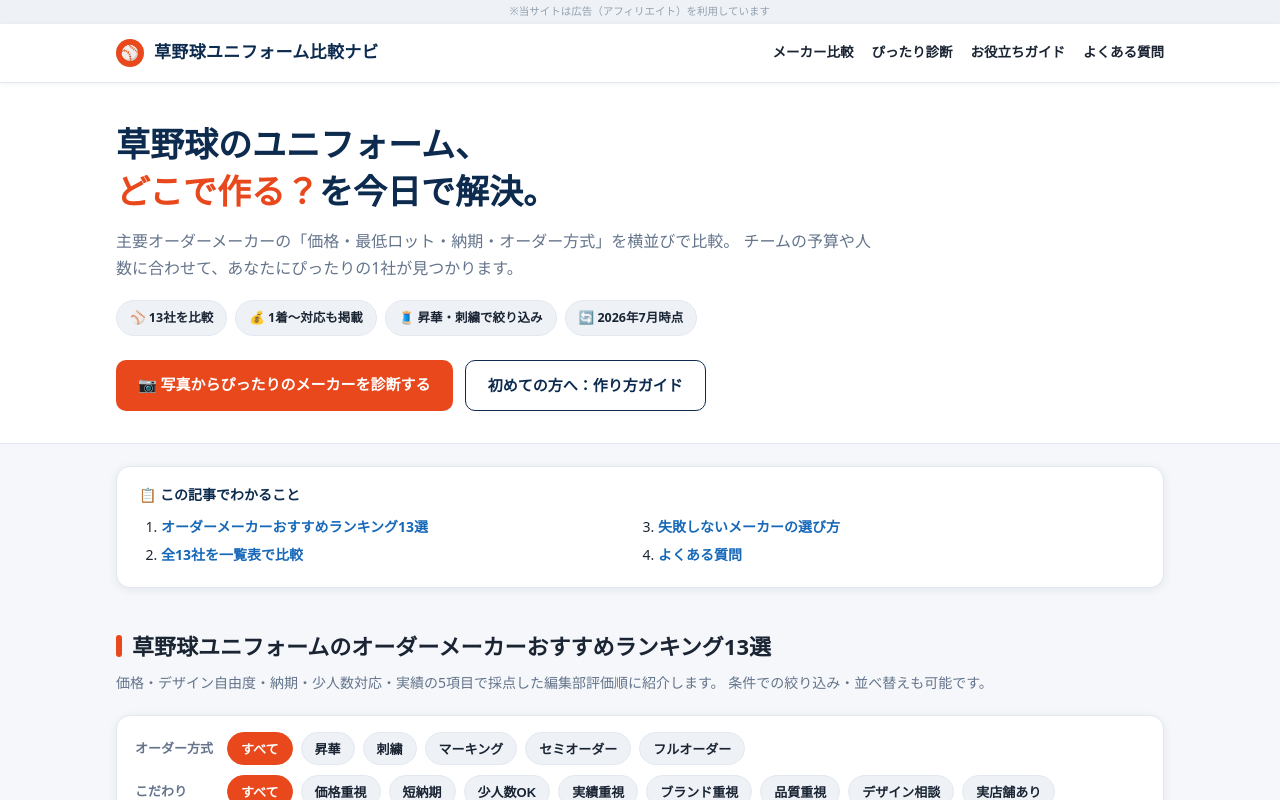
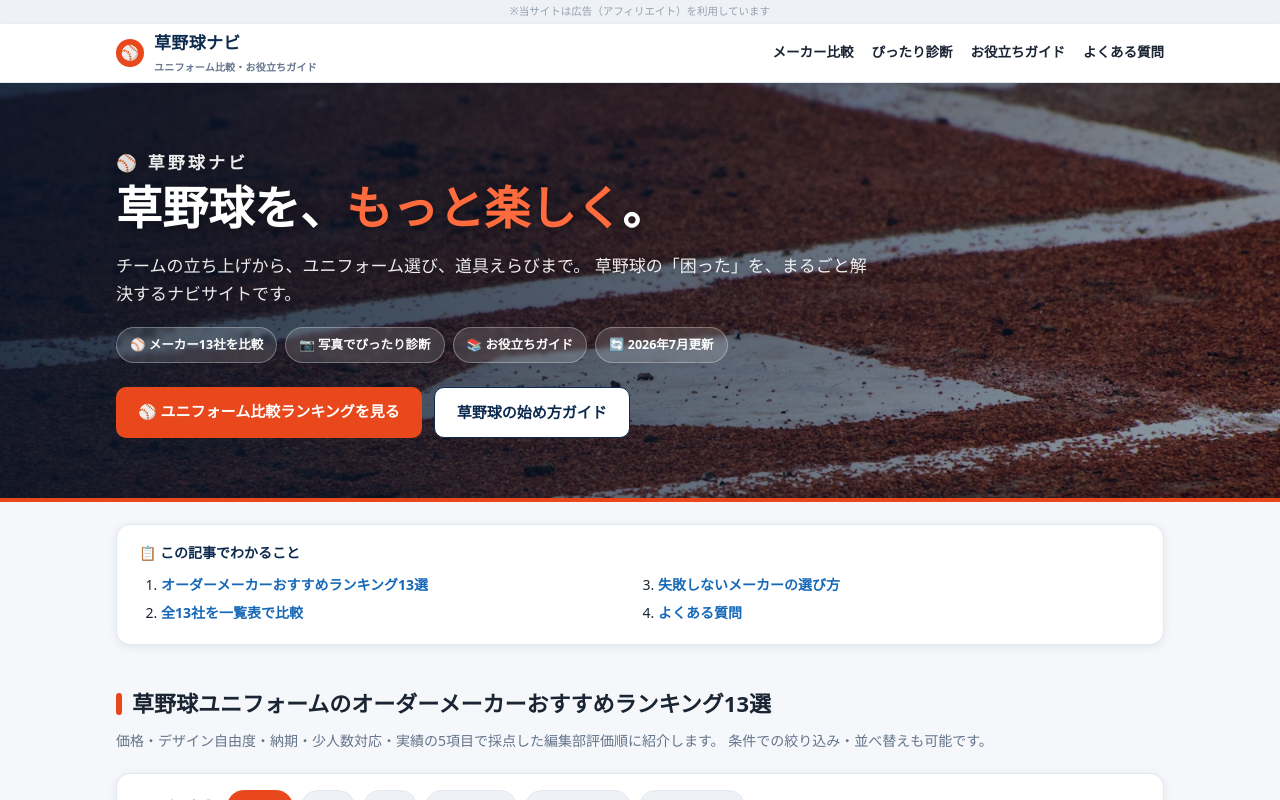
Before and after one commit to kitsunefox-code/kitsunefox-code.github.io, a Next.js app: page / in a window 1280 px wide. Shown: the top 800 px of the page. Built offline with nearby package versions, Linux system fonts and the light colour scheme.

Commit message:
おしゃれ化＋草野球ナビへ拡張：写真ヒーロー(Unsplash商用可)・ブランド刷新・始め方CTAバンド・アルペン提携リンク
Co-Authored-By: Claude Opus 4.8 <noreply@anthropic.com>

```diff
--- a/app/globals.css
+++ b/app/globals.css
@@ -79,6 +79,20 @@ a {
   align-items: center;
   justify-content: center;
   font-size: 15px;
+  flex-shrink: 0;
+}
+.logo-sub {
+  display: block;
+  font-size: 10px;
+  font-weight: 600;
+  color: var(--muted);
+  letter-spacing: 0.02em;
+  margin-top: 1px;
+}
+@media (max-width: 680px) {
+  .logo-sub {
+    display: none;
+  }
 }
 .site-header nav {
   display: flex;
@@ -131,6 +145,127 @@ a {
   border-radius: 999px;
   font-size: 12.5px;
   font-weight: 700;
+}
+
+/* ===== 写真背景ヒーロー（おしゃれ版） ===== */
+.hero-photo {
+  position: relative;
+  padding: 0;
+  border-bottom: 4px solid var(--accent);
+  background:
+    #0d2b4e url("/img/hero-home-plate.jpg") center 60% / cover no-repeat;
+  overflow: hidden;
+}
+.hero-overlay {
+  position: absolute;
+  inset: 0;
+  background: linear-gradient(
+    115deg,
+    rgba(9, 22, 42, 0.9) 0%,
+    rgba(9, 22, 42, 0.72) 42%,
+    rgba(9, 22, 42, 0.4) 100%
+  );
+}
+.hero-inner {
+  position: relative;
+  z-index: 1;
+  padding: 66px 16px 60px;
+}
+.hero-kicker {
+  font-size: 13px;
+  font-weight: 800;
+  letter-spacing: 0.18em;
+  color: var(--accent-2);
+  margin: 0 0 12px;
+}
+.hero-photo h1 {
+  color: #fff;
+  font-size: clamp(28px, 6vw, 46px);
+  line-height: 1.3;
+  margin: 0 0 14px;
+  text-shadow: 0 2px 12px rgba(0, 0, 0, 0.35);
+}
+.hero-photo h1 .hl {
+  color: var(--accent-2);
+}
+.hero-photo p {
+  color: rgba(255, 255, 255, 0.92);
+  font-size: clamp(14px, 2.4vw, 17px);
+  line-height: 1.7;
+  text-shadow: 0 1px 8px rgba(0, 0, 0, 0.3);
+}
+.hero-photo .badge {
+  background: rgba(255, 255, 255, 0.14);
+  border: 1px solid rgba(255, 255, 255, 0.3);
+  color: #fff;
+  backdrop-filter: blur(2px);
+}
+
+/* ===== 始め方CTAバンド（写真アクセント） ===== */
+.start-band {
+  display: flex;
+  align-items: stretch;
+  margin: 34px 0;
+  border-radius: var(--radius);
+  overflow: hidden;
+  box-shadow: var(--shadow);
+  text-decoration: none;
+  background: var(--navy);
+  border: 1px solid var(--line);
+  transition: transform 0.15s, box-shadow 0.15s;
+}
+.start-band:hover {
+  transform: translateY(-2px);
+  box-shadow: 0 6px 18px rgba(13, 43, 78, 0.16);
+}
+.start-band-photo {
+  flex: 0 0 38%;
+  min-height: 190px;
+  background-size: cover;
+  background-position: center;
+}
+.start-band-body {
+  flex: 1;
+  padding: 24px 26px;
+  color: #fff;
+  display: flex;
+  flex-direction: column;
+  justify-content: center;
+  gap: 6px;
+}
+.start-band-kicker {
+  font-size: 12px;
+  font-weight: 800;
+  letter-spacing: 0.16em;
+  color: var(--accent-2);
+}
+.start-band-title {
+  font-size: clamp(18px, 3vw, 23px);
+  font-weight: 800;
+}
+.start-band-desc {
+  font-size: 13.5px;
+  line-height: 1.7;
+  color: rgba(255, 255, 255, 0.86);
+  margin: 4px 0 10px;
+}
+.start-band-btn {
+  align-self: flex-start;
+  background: var(--accent);
+  color: #fff;
+  font-weight: 800;
+  font-size: 14px;
+  padding: 10px 20px;
+  border-radius: 10px;
+}
+@media (max-width: 680px) {
+  .start-band {
+    flex-direction: column;
+  }
+  .start-band-photo {
+    flex-basis: auto;
+    min-height: 150px;
+  }
 }
 
 /* ===== セクション ===== */
--- a/app/layout.tsx
+++ b/app/layout.tsx
@@ -9,13 +9,14 @@ import {
 import "./globals.css";
 
 const DESCRIPTION =
-  "草野球チームのオーダーユニフォームをどこで作る？主要メーカーの価格・最低ロット・納期・オーダー方式（昇華/刺繍）を一覧で比較。予算やチーム人数に合わせて最適な1社が見つかります。";
+  "草野球のはじめの一歩をまるごとサポート。オーダーユニフォームのメーカー比較（価格・納期・昇華/刺繍）を軸に、チームの始め方・道具えらび・運営のコツまで解説する草野球の総合ナビサイトです。";
 
 export const metadata: Metadata = {
   metadataBase: new URL(SITE_URL),
   title: {
-    default: "草野球ユニフォーム比較ナビ｜オーダーメーカーを価格・納期で比較",
-    template: "%s｜草野球ユニフォーム比較ナビ",
+    default:
+      "草野球ナビ｜ユニフォームメーカー比較＆チーム運営お役立ちガイド",
+    template: "%s｜草野球ナビ",
   },
   description: DESCRIPTION,
   keywords: [
@@ -35,7 +36,7 @@ export const metadata: Metadata = {
     locale: "ja_JP",
     url: SITE_URL,
     siteName: SITE_NAME,
-    title: "草野球ユニフォーム比較ナビ｜オーダーメーカーを価格・納期で比較",
+    title: "草野球ナビ｜ユニフォームメーカー比較＆チーム運営お役立ちガイド",
     description: DESCRIPTION,
     images: [{ url: "/og.png", width: 1200, height: 630 }],
   },
@@ -92,9 +93,12 @@ gtag('config', '${GA4_MEASUREMENT_ID}');`}
 
         <header className="site-header">
           <div className="container">
-            <a className="logo" href="/" aria-label="草野球ユニフォーム比較ナビ">
+            <a className="logo" href="/" aria-label="草野球ナビ">
               <span className="ball">⚾</span>
-              <span>草野球ユニフォーム比較ナビ</span>
+              <span>
+                草野球ナビ
+                <span className="logo-sub">ユニフォーム比較・お役立ちガイド</span>
+              </span>
             </a>
             <nav>
               <a href="/#compare">メーカー比較</a>
--- a/app/page.tsx
+++ b/app/page.tsx
@@ -69,30 +69,30 @@ export default function Home() {
     <main>
       <StructuredData />
 
-      {/* ヒーロー */}
-      <div className="hero">
-        <div className="container">
+      {/* ヒーロー（写真背景） */}
+      <div className="hero hero-photo">
+        <div className="hero-overlay" />
+        <div className="container hero-inner">
+          <p className="hero-kicker">⚾ 草野球ナビ</p>
           <h1>
-            草野球のユニフォーム、
-            <br />
-            <span className="hl">どこで作る？</span>を今日で解決。
+            草野球を、<span className="hl">もっと楽しく</span>。
           </h1>
           <p>
-            主要オーダーメーカーの「価格・最低ロット・納期・オーダー方式」を横並びで比較。
-            チームの予算や人数に合わせて、あなたにぴったりの1社が見つかります。
+            チームの立ち上げから、ユニフォーム選び、道具えらびまで。
+            草野球の「困った」を、まるごと解決するナビサイトです。
           </p>
           <div className="badges">
-            <span className="badge">⚾ {makers.length}社を比較</span>
-            <span className="badge">💰 1着〜対応も掲載</span>
-            <span className="badge">🧵 昇華・刺繍で絞り込み</span>
-            <span className="badge">🔄 {LAST_UPDATED}時点</span>
+            <span className="badge">⚾ メーカー{makers.length}社を比較</span>
+            <span className="badge">📷 写真でぴったり診断</span>
+            <span className="badge">📚 お役立ちガイド</span>
+            <span className="badge">🔄 {LAST_UPDATED}更新</span>
           </div>
           <div className="hero-cta">
-            <a className="primary" href="/shindan/">
-              📷 写真からぴったりのメーカーを診断する
+            <a className="primary" href="#compare">
+              ⚾ ユニフォーム比較ランキングを見る
             </a>
-            <a className="ghost" href="/guide/uniform-how-to/">
-              初めての方へ：作り方ガイド
+            <a className="ghost" href="/guide/how-to-start/">
+              草野球の始め方ガイド
             </a>
           </div>
         </div>
@@ -200,6 +200,26 @@ export default function Home() {
           </div>
         </section>
 
+        {/* 始め方CTAバンド（写真アクセント） */}
+        <a className="start-band" href="/guide/how-to-start/">
+          <div
+            className="start-band-photo"
+            style={{ backgroundImage: "url('/img/gloves-grass.jpg')" }}
+            aria-hidden="true"
+          />
+          <div className="start-band-body">
+            <span className="start-band-kicker">はじめての方へ</span>
+            <span className="start-band-title">
+              これから草野球を始める人へ
+            </span>
+            <span className="start-band-desc">
+              チームの探し方・作り方から、初日の立ち回りまで。
+              未経験・ブランクありでも大丈夫な「始め方 完全ガイド」を用意しました。
+            </span>
+            <span className="start-band-btn">始め方ガイドを読む →</span>
+          </div>
+        </a>
+
         {/* お役立ちガイド */}
         <section id="guides">
           <h2 className="section-title">草野球お役立ちガイド</h2>
--- a/data/site.ts
+++ b/data/site.ts
@@ -3,7 +3,7 @@
 /** 独自ドメイン（末尾スラッシュなし） */
 export const SITE_URL = "https://kusayakyu-navi.com";
 
-export const SITE_NAME = "草野球ユニフォーム比較ナビ";
+export const SITE_NAME = "草野球ナビ";
 
 /**
  * Google AdSense のクライアントID（例: "ca-pub-1234567890123456"）
```
Also changed, not shown: public/img/gloves-grass.jpg (added), public/img/hero-home-plate.jpg (added).
